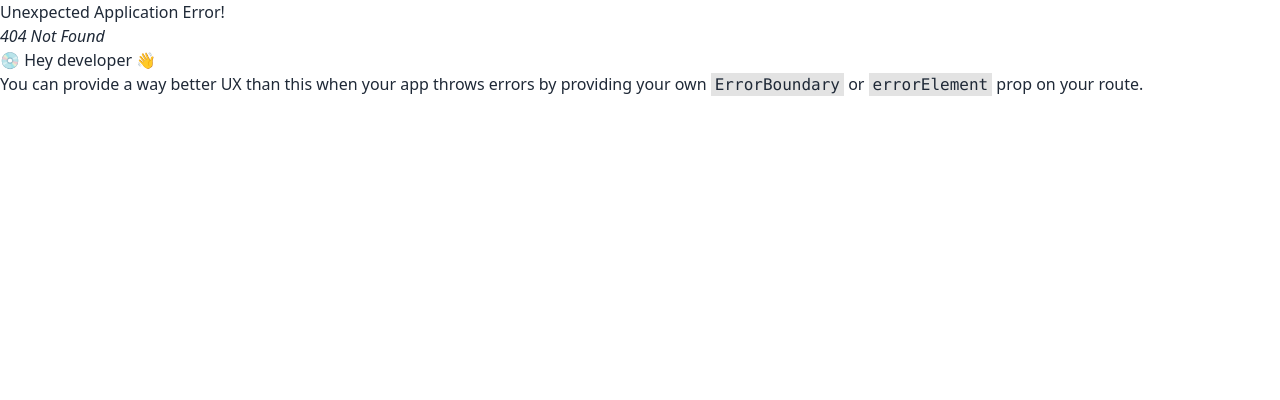
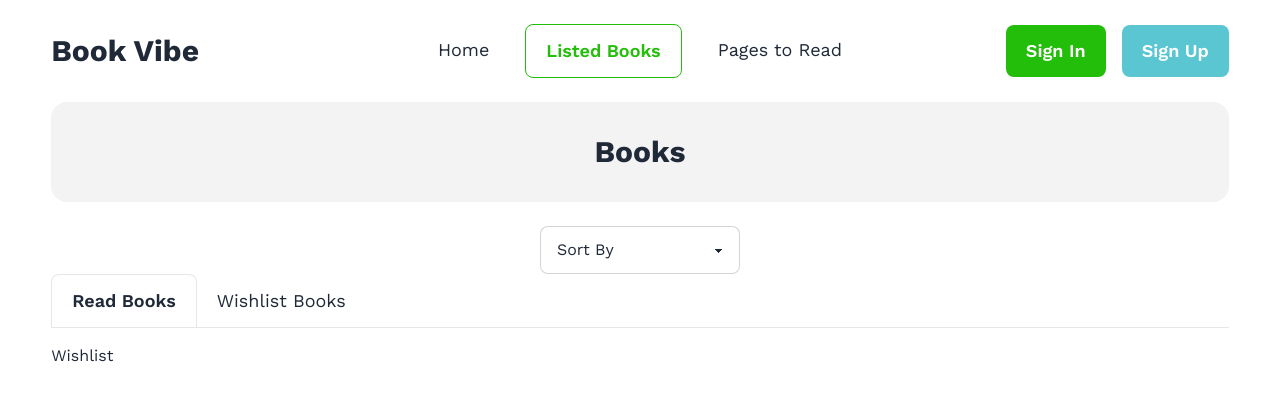
Before and after one commit to azmain-siam/PH-A8, a React (Vite) app: page /listedbooks/wishlist in a window 1280 px wide. Before the commit this address had no page. Shown: the top 400 px of the page. Built offline with nearby package versions, Linux system fonts and the light colour scheme; a web font is replaced by a local one.

Commit message:
Read List Added

```diff
--- a/package.json
+++ b/package.json
@@ -14,6 +14,8 @@
     "match-sorter": "^6.3.4",
     "react": "^18.2.0",
     "react-dom": "^18.2.0",
+    "react-hot-toast": "^2.4.1",
+    "react-icons": "^5.0.1",
     "react-router-dom": "^6.22.3",
     "sort-by": "^1.2.0"
   },
--- a/src/Components/BookDetails.jsx
+++ b/src/Components/BookDetails.jsx
@@ -1,4 +1,5 @@
 import { useLoaderData, useParams } from "react-router-dom";
+import { saveBook } from "../Utils";
 
 const BookDetails = () => {
   const books = useLoaderData();
@@ -17,6 +18,10 @@ const BookDetails = () => {
     publisher,
     yearOfPublishing,
   } = book;
+
+  const handleAddRead = (book) => {
+    saveBook(book);
+  };
   // console.log(bookId, books);
 
   return (
@@ -66,7 +71,10 @@ const BookDetails = () => {
           </div>
         </div>
         <div className="flex gap-2 md:gap-4 mb-6">
-          <button className="bg-white hover:bg-[#7cdb6e] border-2 duration-300 text-sm lg:text-lg font-semibold px-4 lg:px-5 py-3 lg:py-3 rounded-lg">
+          <button
+            onClick={() => handleAddRead(book)}
+            className="bg-white hover:bg-[#7cdb6e] border-2 duration-300 text-sm lg:text-lg font-semibold px-4 lg:px-5 py-3 lg:py-3 rounded-lg"
+          >
             Read
           </button>
           <button className="bg-[#59C6D2] hover:bg-[#86dae4]  duration-300 text-sm lg:text-lg font-semibold px-4 lg:px-5 py-3 lg:py-3 rounded-lg text-white">
--- /dev/null
+++ b/src/Components/ReadBooks.jsx
@@ -0,0 +1,20 @@
+import { useEffect, useState } from "react";
+import { getBooks } from "../Utils";
+import ReadListCard from "./ReadListCard";
+
+const ReadBooks = () => {
+  const [books, setBooks] = useState([]);
+  useEffect(() => {
+    const storedBooks = getBooks();
+    setBooks(storedBooks);
+  }, []);
+  return (
+    <div>
+      {books.map((book) => (
+        <ReadListCard key={book.bookId} book={book}></ReadListCard>
+      ))}
+    </div>
+  );
+};
+
+export default ReadBooks;
--- /dev/null
+++ b/src/Components/ReadListCard.jsx
@@ -0,0 +1,77 @@
+import { IoLocationOutline, IoPeopleOutline } from "react-icons/io5";
+import { FaRegFileAlt } from "react-icons/fa";
+
+const ReadListCard = ({ book }) => {
+  const {
+    bookName,
+    author,
+    image,
+    review,
+    totalPages,
+    rating,
+    category,
+    tags,
+    publisher,
+    yearOfPublishing,
+  } = book;
+  return (
+    <div className="card flex flex-row p-6 border h-full border-[#28282833] work-sans cursor-pointer hover:border-[#23BE0A]  transition-all duration-200 mb-5 ">
+      <figure className="h-[220px] w-[230px]">
+        <img
+          src={image}
+          alt="Shoes"
+          className="rounded-xl h-full object-cover object-center"
+        />
+      </figure>
+      <div className="card-body p-0">
+        <h2 className="card-title mb-3 playfair text-2xl font-bold">
+          {bookName}
+        </h2>
+        <p className="font-medium text-[#150B2B99]">By: {author}</p>
+        <div className="flex w-fit items-center gap-4">
+          <p className="font-bold text-[#131313]">Tag</p>
+          <div className="flex gap-3 ">
+            {tags.map((tag) => (
+              <span
+                key={tag}
+                className="px-3 py-2 bg-[#23BE0A0D] text-[#23BE0A] font-medium"
+              >
+                #{tag}
+              </span>
+            ))}
+          </div>
+          <div className="flex gap-1 text-[#131313CC]">
+            <IoLocationOutline size="22" />
+
+            <p>Year of Publishing: {yearOfPublishing}</p>
+          </div>
+        </div>
+        <div className="*:flex *:items-center *:gap-1 flex gap-5 text-[#13131399] mt-2">
+          <div>
+            <IoPeopleOutline size="25" />
+            <p>Publisher: {publisher}</p>
+          </div>
+          <div>
+            <FaRegFileAlt size="20" />
+            <p>Page: {totalPages}</p>
+          </div>
+        </div>
+
+        <hr className="my-4" />
+        <div className="flex items-center justify-between gap-5 mb-2 text-[#131313CC] font-medium w-fit">
+          <span className="px-5 py-3 bg-[#328EFF26] text-[#328EFF] font-medium rounded-full">
+            Catagory: {category}
+          </span>
+          <span className="px-5 py-3 bg-[#FFAC3326] text-[#FFAC33] font-medium rounded-full">
+            Rating: {rating}
+          </span>
+          <button className="px-5 py-3 bg-[#23BE0A] text-white font-medium rounded-full">
+            Show Details
+          </button>
+        </div>
+      </div>
+    </div>
+  );
+};
+
+export default ReadListCard;
--- /dev/null
+++ b/src/Components/Wishlist.jsx
@@ -0,0 +1,9 @@
+const Wishlist = () => {
+  return (
+    <div>
+      <h3>Wishlist</h3>
+    </div>
+  );
+};
+
+export default Wishlist;
--- a/src/Pages/ListedBooks.jsx
+++ b/src/Pages/ListedBooks.jsx
@@ -1,7 +1,48 @@
+import { useState } from "react";
+import { Link, Outlet } from "react-router-dom";
+
 const ListedBooks = () => {
+  const [tabIndex, setTabIndex] = useState(0);
+
   return (
-    <div>
-      <h1>Listed Books page</h1>
+    <div className="work-sans">
+      <div className="bg-[#1313130D] flex justify-center py-8 rounded-2xl text-3xl font-bold">
+        <h3>Books</h3>
+      </div>
+      <div className="flex w-full justify-center mt-6">
+        <select className="select select-bordered w-[200px] text-base max-w-xs">
+          <option disabled selected>
+            Sort By
+          </option>
+          <option className="bg-green">Rating</option>
+          <option>Number of pages</option>
+          <option>Published year</option>
+        </select>
+      </div>
+
+      {/* ----------------Tabs---------------- */}
+      <div className="flex items-center  overflow-x-auto overflow-y-hidden w-full text-lg mb-4 border-b">
+        <Link
+          onClick={() => setTabIndex(0)}
+          to={""}
+          className={`flex items-center flex-shrink-0 px-5 py-3 space-x-2 rounded-t-lg ${
+            tabIndex === 0 ? "border border-b-0 font-semibold" : ""
+          }`}
+        >
+          <span>Read Books</span>
+        </Link>
+        <Link
+          onClick={() => setTabIndex(1)}
+          to={"wishlist"}
+          className={`flex items-center flex-shrink-0 px-5 py-3 space-x-2 rounded-t-lg ${
+            tabIndex === 1 ? "border border-b-0 font-semibold" : ""
+          }`}
+        >
+          <span>Wishlist Books</span>
+        </Link>
+      </div>
+
+      <Outlet />
     </div>
   );
 };
--- /dev/null
+++ b/src/Utils/index.js
@@ -0,0 +1,22 @@
+import toast from "react-hot-toast";
+
+export const getBooks = () => {
+  let books = [];
+  const storedBooks = localStorage.getItem("books");
+  if (storedBooks) {
+    books = JSON.parse(storedBooks);
+  }
+  return books;
+};
+
+export const saveBook = (book) => {
+  let books = getBooks();
+  const isExists = books.find((b) => b.bookId === book.bookId);
+  if (isExists) {
+    return toast.error("Already Added");
+  } else {
+    books.push(book);
+    localStorage.setItem("books", JSON.stringify(books));
+    toast.success("Book Added Successfully");
+  }
+};
--- a/src/main.jsx
+++ b/src/main.jsx
@@ -7,6 +7,9 @@ import MainLayout from "./Layouts/MainLayout";
 import ListedBooks from "./Pages/ListedBooks";
 import PagesToRead from "./Pages/PagesToRead";
 import BookDetails from "./Components/BookDetails";
+import ReadBooks from "./Components/ReadBooks";
+import Wishlist from "./Components/Wishlist";
+import { Toaster } from "react-hot-toast";
 
 const router = createBrowserRouter([
   {
@@ -22,6 +25,17 @@ const router = createBrowserRouter([
       {
         path: "/listedbooks",
         element: <ListedBooks />,
+        children: [
+          {
+            index: true,
+            element: <ReadBooks></ReadBooks>,
+            loader: () => fetch("../public/Data.json"),
+          },
+          {
+            path: "wishlist",
+            element: <Wishlist />,
+          },
+        ],
       },
       {
         path: "/pagestoread",
@@ -39,5 +53,6 @@ const router = createBrowserRouter([
 ReactDOM.createRoot(document.getElementById("root")).render(
   <React.StrictMode>
     <RouterProvider router={router} />
+    <Toaster />
   </React.StrictMode>
 );
```
Also changed, not shown: 1 other file (tests, documents, lock files or other folders).
